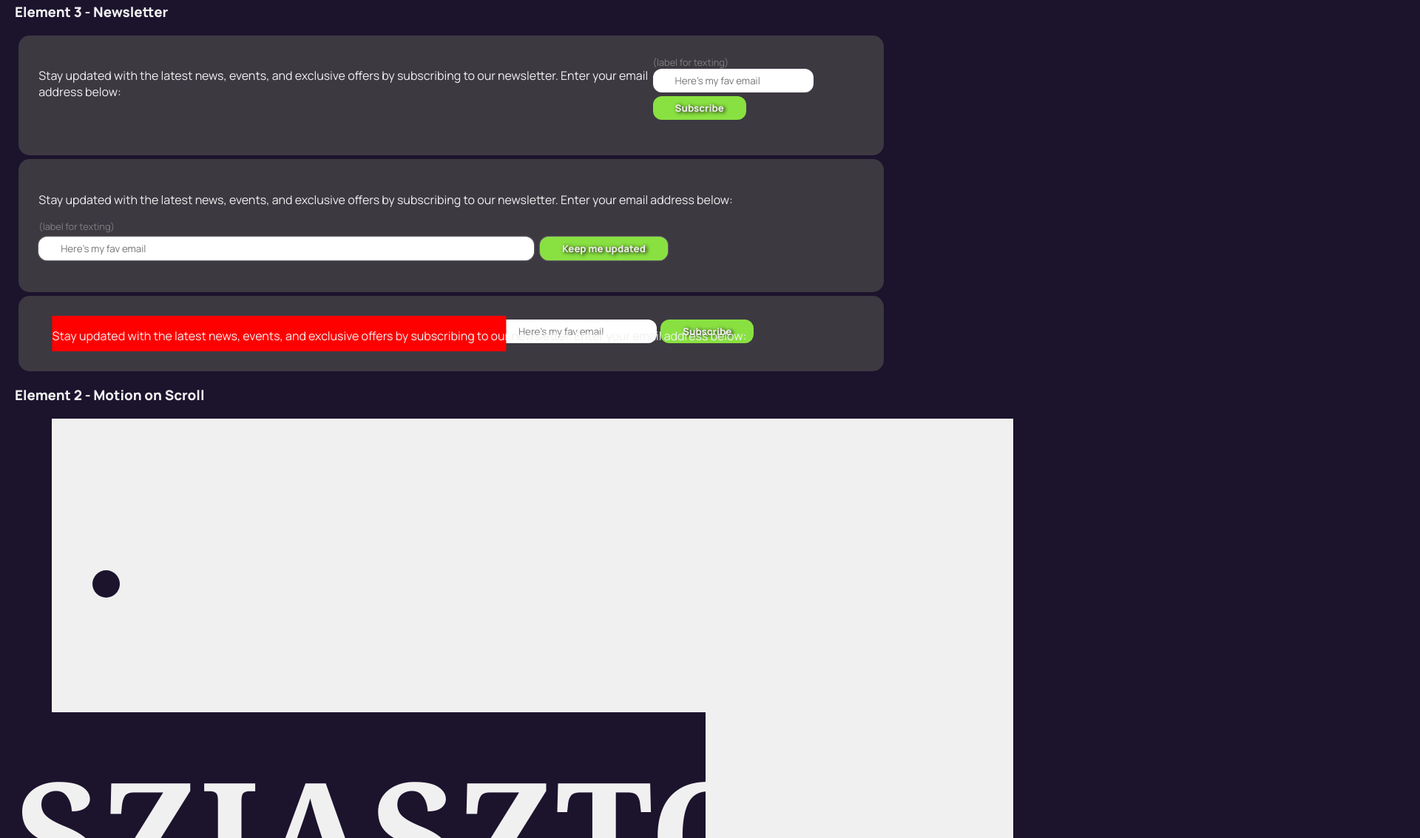
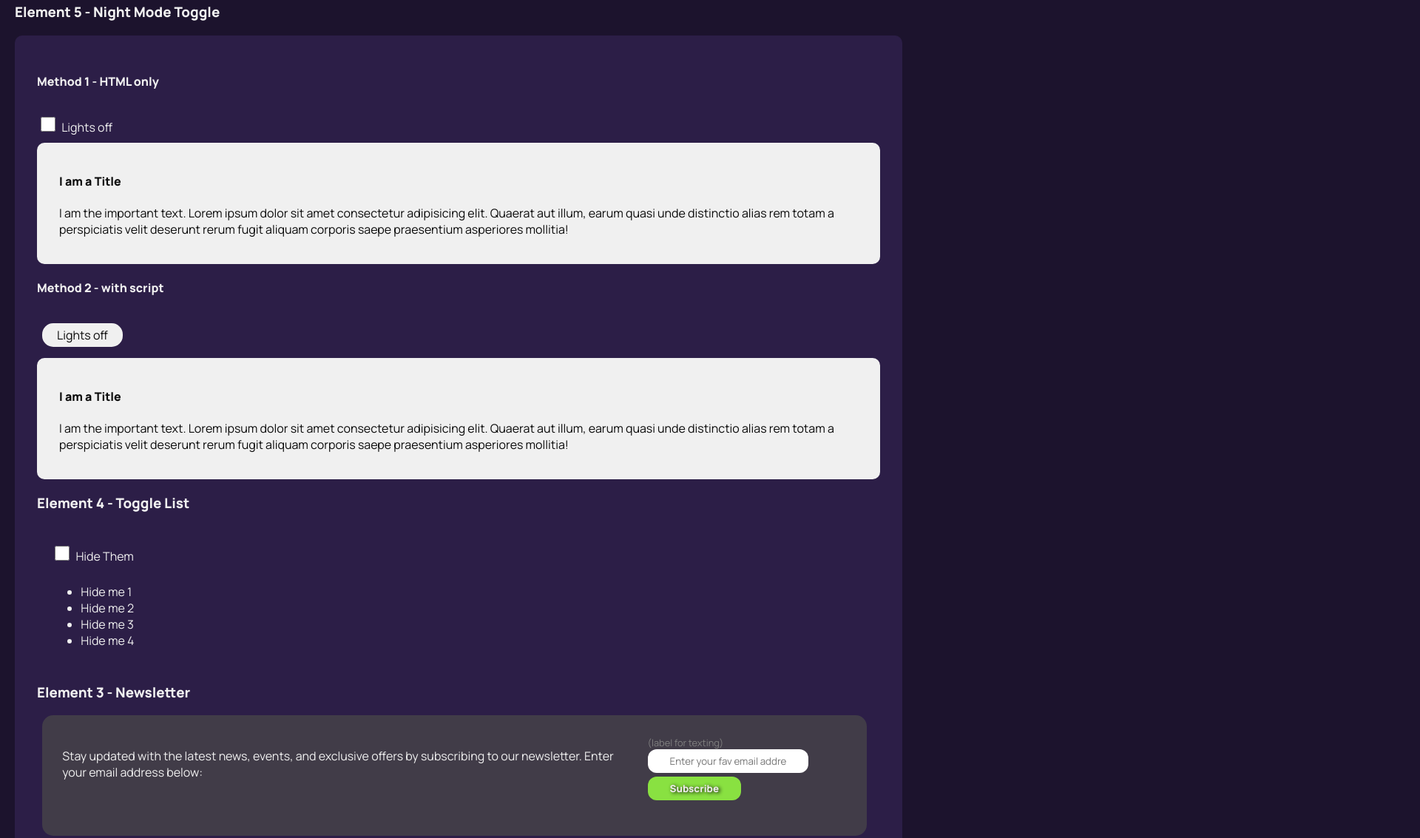
Before and after one commit to NotASafePlace/porfolio_beta, a plain HTML site: page index.html in a window 1280 px wide. Shown: the part 165-1298 px from the top of the page at 74% size, 1920 px wide, since content can reach past the window. Drawn offline with Linux system fonts and the light colour scheme.

Commit message:
-newsletter running text fixed -toggle list added -night mode test added

```diff
--- a/index.html
+++ b/index.html
@@ -19,6 +19,62 @@
 
         <section class="element-container">
           <h2>Elements Practice</h2>
+          <!-- -- Element 5 - ToggleList -->
+          <h3>Element 5 - Night Mode Toggle</h3>
+          <div class="night-mode-toggle">
+            <div>
+              <h4>Method 1 - HTML only</h4>
+              <input type="checkbox" id="darkMode">
+              <label for="darkMode">Lights off</label>
+              <div class="day-mode">
+                <h4>I am a Title</h4>
+                <p>I am the important text. Lorem ipsum dolor sit amet consectetur adipisicing elit. Quaerat aut illum, earum quasi unde distinctio alias rem totam a perspiciatis velit deserunt rerum fugit aliquam corporis saepe praesentium asperiores mollitia!
+                </p>
+              </div>
+              <div class="night-mode">
+                <h4>I am a Title</h4>
+                <p>I am the important text. Lorem ipsum dolor sit amet consectetur adipisicing elit. Quaerat aut illum, earum quasi unde distinctio alias rem totam a perspiciatis velit deserunt rerum fugit aliquam corporis saepe praesentium asperiores mollitia!
+                </p>
+              </div>
+              <div>
+                <h4>Method 2 - with script</h4>
+                <div>
+                  <button class="toggle-button-on" onclick="toggleNightMode()">Lights off</button>
+                    <div class="day-mode2">
+                      <h4>I am a Title</h4>
+                      <p>I am the important text. Lorem ipsum dolor sit amet consectetur adipisicing elit. Quaerat aut illum, earum quasi unde distinctio alias rem totam a perspiciatis velit deserunt rerum fugit aliquam corporis saepe praesentium asperiores mollitia!
+                      </p>
+                    </div>
+                </div>
+            </div>
+          </div>
+          <script>
+            function toggleNightMode(){
+              console.log('Function is called');
+              document.querySelector('.day-mode2').classList.toggle('night-mode2');
+              document.querySelector('.toggle-button-on').classList.toggle('toggle-button-off');
+              if (document.querySelector('.day-mode2').classList.contains('night-mode2')){
+                document.querySelector('.toggle-button-on').textContent  ="Lights on";
+              }else{
+                document.querySelector('.toggle-button-on').textContent  ="Lights off";
+              }
+            }
+          </script>
+
+          <!-- -- Element 4 - ToggleList -->
+
+          <h3>Element 4 - Toggle List</h3>
+          <div class="toggle-list">
+            <input type="checkbox" id="toggleList">
+            <label for="toggleList">Hide Them</label>
+              <ul class="hidden-list">
+                <li>Hide me 1</li>
+                <li>Hide me 2</li>
+                <li>Hide me 3</li>
+                <li>Hide me 4</li>
+              </ul>
+          </div>
+
           <!-- -- Element 3 - Newsletter -- -->
           <div class="newsletter">
             <h3>Element 3 - Newsletter</h3>
@@ -27,7 +83,7 @@
                   <p>Stay updated with the latest news, events, and exclusive offers by subscribing to our newsletter. Enter your email address below:</p>
                   <form action="#" method="post">
                     <label for="email">(label for texting)</label>
-                    <input type="email" placeholder="Here's my fav email"/>
+                    <input type="email" placeholder="Enter your fav email address"pattern="[a-z0-9._%+-]+@[a-z0-9.-]+\.[a-z]{2,}$" title="This doesn't look like an Email address, bro."/>
                     <button id="hero-btn">Subscribe</button id="hero-btn">
                   </form>
                 </div>
@@ -38,21 +94,24 @@
                       <label for="email">(label for texting)</label>
                     </div>
                     <div>
-                      <input type="email" placeholder="Here's my fav email"/>
+                      <input type="email" placeholder="Enter your fav email address" pattern="[a-z0-9._%+-]+@[a-z0-9.-]+\.[a-z]{2,}$ oninput="setCustomValidity('')"
+                      oninvalid="setCustomValidity('This doesn\'t look like an Email address, bro.')" required  />
                       <button id="hero-btn">Keep me updated</button id="hero-btn">
                     </div>
                   </form>
                 </div>
                 <div class="newsletter-container3">
+                  <div class="newsletter-container3--subcontainer">
                     <div class="loop-text">
                       <p>Stay updated with the latest news, events, and exclusive offers by subscribing to our newsletter. Enter your email address below:</p>
                     </div>
                     <div>
                       <form action="#" method="post">
                         <label for="email"></label>
-                      <input type="email" placeholder="Here's my fav email"/>
+                        <input type="email" placeholder="Enter your fav email address" pattern="[a-z0-9._%+-]+@[a-z0-9.-]+\.[a-z]{2,}$" title="This doesn't look like an Email address, bro."/>
                         <button id="hero-btn">Subscribe</button id="hero-btn">
                       </form>
+                    </div>
                   </div>
                 </div>
           </div>
--- a/styles.css
+++ b/styles.css
@@ -24,23 +24,93 @@ body{
 
 }
 
+ /* ------ ELEMENT 5 ----- */
+
+ /* ------ method 1 ------ */
+ .night-mode-toggle{
+    background-color: #2c1e47;
+    border-radius: 10px;
+    padding: 30px;
+ }
+
+.night-mode-toggle input[type="checkbox"]{
+    margin: 15px 5px;
+    width: 20px;
+    height: 20px;
+}
 
 
-.main{
-    /* margin-inline: auto; */
+ .day-mode{
+    background-color: #f0f0f0;
+    padding: 20px 30px;
+    border-radius: 10px;
+    color: #0a0a0a;
+    display:block;
 }
 
-/* aside {
-    background-color: #f4f4f4;
-    /* position: fixed;
-    height: 100%;
-    width: 200px;
-    padding: 20px;
-} */
+.night-mode{
+    background-color: #0a0a0a;
+    padding: 20px 30px;
+    border-radius: 10px;
+    color: #edeaea;
+    display:none;
 
-nav ul {
-    list-style: none;
-    padding: 0;
+}
+
+#darkMode:checked ~ .night-mode{
+    display: block;
+
+}
+
+#darkMode:checked ~ .day-mode{
+    display: none;
+}
+
+ /* ------ method 2 ------ */
+
+.day-mode2{
+    background-color: #f0f0f0;
+    padding: 20px 30px;
+    border-radius: 10px;
+    color: #0a0a0a;
+    transition: 0.3s;
+}
+
+.night-mode2.day-mode2 {
+    background-color: #0a0a0a;
+    color: #edeaea;
+}
+
+.toggle-button-on{
+    font-size: 1rem;
+    padding: 5px 20px;
+    border: none;
+    border-radius: 15px;
+    margin: 15px 7px;
+    background-color: #f0f0f0;
+    color: #0a0a0a;
+    transition: 0.3s;
+}
+
+
+.toggle-button-on.toggle-button-off{
+    background-color: #0a0a0a;
+    color: #f0f0f0;
+}
+
+ /* ------ ELEMENT 4 ----- */
+
+ .toggle-list{
+    background-color: #2c1e47;
+    padding: 0.7em 1.2em;
+ }
+
+.hidden-list{
+    display: block;
+ }
+
+ #toggleList:checked ~ .hidden-list{
+    display: none;
 }
 
  /* ------ ELEMENT 3 ----- */
@@ -48,9 +118,18 @@ nav ul {
     background-color: #494849bb;
     border-radius: 15px;
     width: 93%;
+    margin: 7px;
+ }
+
+ .newsletter-container1, .newsletter-container2{
     padding: 1.7em;
-    margin: 5px;
  }
+
+
+.newsletter-container1 form{
+    margin-left: 10px;
+
+}
 
  .newsletter label{
     color: grey;
@@ -128,13 +207,19 @@ nav ul {
   /* -- newsletter 3 -- */
 
   .newsletter-container3{
+    height: 2em;
+    padding: 1em 1.7em;
+  }
+
+  .newsletter-container3--subcontainer{
     display: flex;
-    height: 3em;
+    margin: 3px auto;
+    line-height: 0%;
   }
 
 @keyframes textLoop {
     from{
-        transform: translateX(3%);
+        transform: translateX(0%);
     }
     to{
         transform: translateX(-100%);
@@ -142,21 +227,25 @@ nav ul {
 }
 
 .newsletter-container3 .loop-text{
-    max-width: 55%;
-    background-color: red;
+    flex-basis: 65%;
     white-space: nowrap;
-    /* overflow: hidden; */
-    animation: textLoop 5s linear infinite;
+    overflow: hidden;
+}
+
+.newsletter-container3 .loop-text p{
+    animation: textLoop 7s linear infinite;
 }
 
 
   .newsletter-container3 form{
     display: flex;
-    margin: 5px;
+    flex-basis: 35%;
+    margin-left: 10px;
   }
 
+
   .newsletter-container3 #hero-btn{
-    margin-left: 5px;
+    margin-left: 10px;
 }
 
  /* ------ ELEMENT 2 ----- */
```
Lines whose indentation alone changed are shown as unchanged.
